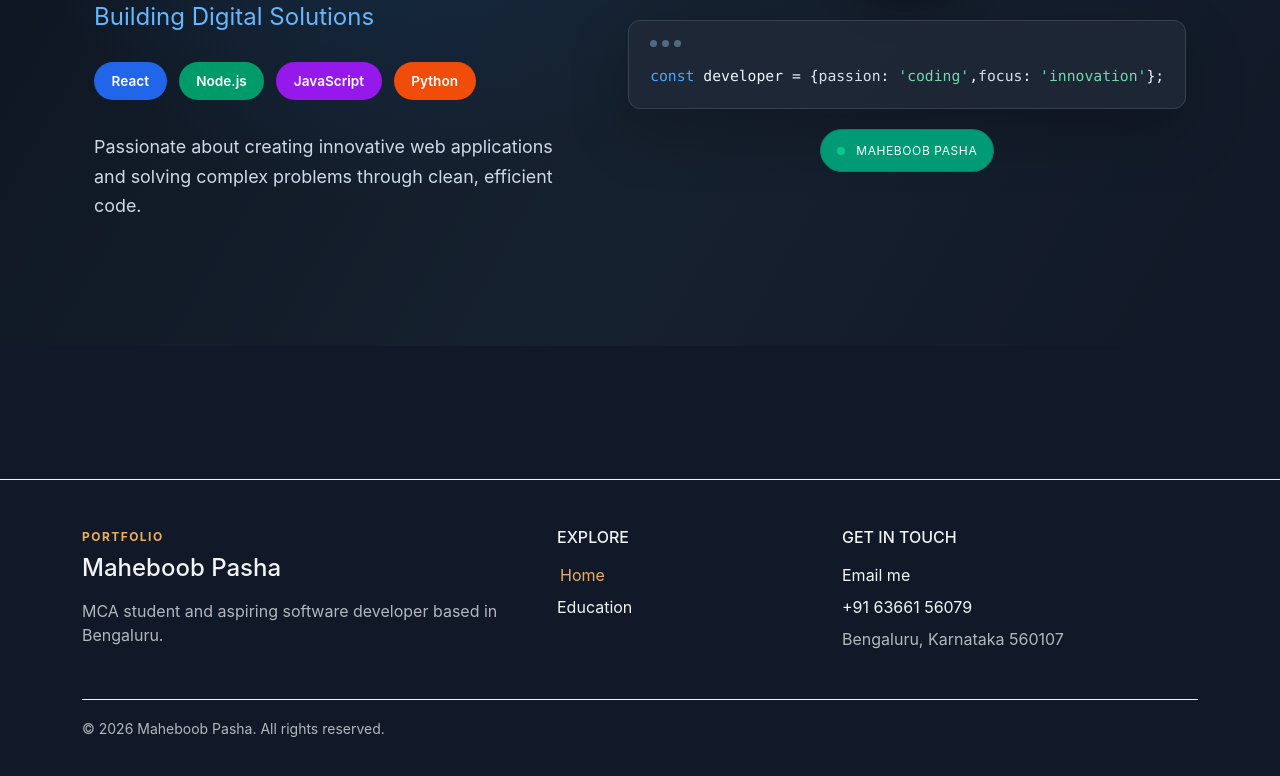
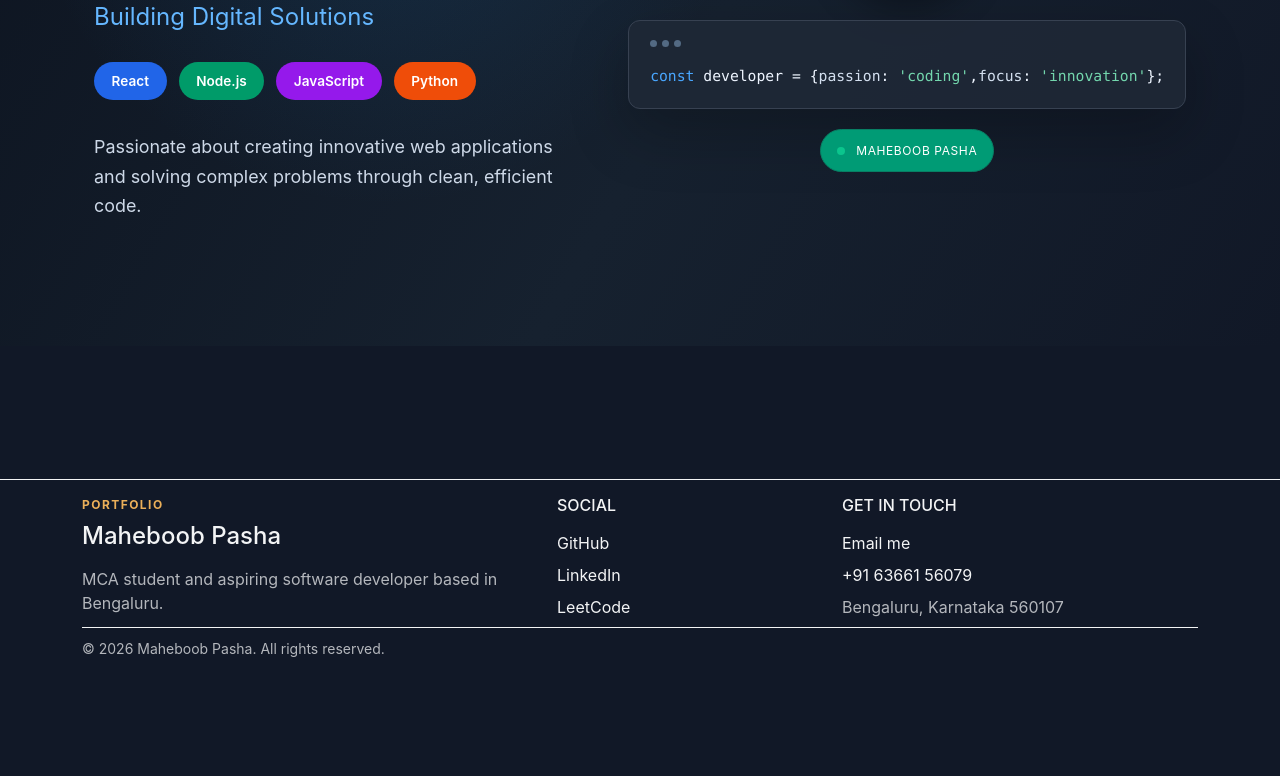
Before and after one commit to Mp-Prince/My_Portfolio, a React (Create React App) app: page / in a window 1280 px wide. Shown: the part 394-1170 px from the top of the page. After the commit the page ends 1070 px from the top, so only its background shows below. Built offline with nearby package versions, Linux system fonts and the light colour scheme.

Commit message:
Footer and navbar are ready

```diff
--- a/src/Components/Footer.js
+++ b/src/Components/Footer.js
@@ -1,9 +1,7 @@
-import { NavLink } from "react-router";
-
 function Footer({ Mode = 'dark', text = 'light' }) {
     return (
         <footer className={`portfolio-footer ${Mode} text-${text}`}>
-            <div className="container py-5">
+            <div className="container py-3">
                 <div className="row g-4">
                     <div className="col-lg-5">
                         <p className="footer-kicker mb-2">PORTFOLIO</p>
@@ -13,10 +11,11 @@ function Footer({ Mode = 'dark', text = 'light' }) {
                         </p>
                     </div>
                     <div className="col-6 col-lg-3">
-                        <h3 className="h6 text-uppercase mb-3">Explore</h3>
-                        <nav className="d-flex flex-column gap-2" aria-label="Footer navigation">
-                            <NavLink to="/" className="footer-link" end>Home</NavLink>
-                            <NavLink to="/Education" className="footer-link">Education</NavLink>
+                        <h3 className="h6 text-uppercase mb-3">Social</h3>
+                        <nav className="d-flex flex-column gap-2" aria-label="Social links">
+                            <a className="footer-link" href="https://github.com/Mp-Prince" target="_blank" rel="noreferrer">GitHub</a>
+                            <a className="footer-link" href="https://www.linkedin.com/in/maheboob-pasha-a4b561317/" target="_blank" rel="noreferrer">LinkedIn</a>
+                            <a className="footer-link" href="https://leetcode.com/u/Maheboob_Pasha/" target="_blank" rel="noreferrer">LeetCode</a>
                         </nav>
                     </div>
                     <div className="col-6 col-lg-4">
@@ -28,7 +27,7 @@ function Footer({ Mode = 'dark', text = 'light' }) {
                         </div>
                     </div>
                 </div>
-                <div className="footer-bottom mt-5 pt-3">
+                <div className="footer-bottom mt-2 pt-2">
                     <small className="footer-muted">&copy; {new Date().getFullYear()} Maheboob Pasha. All rights reserved.</small>
                 </div>
             </div>
```
